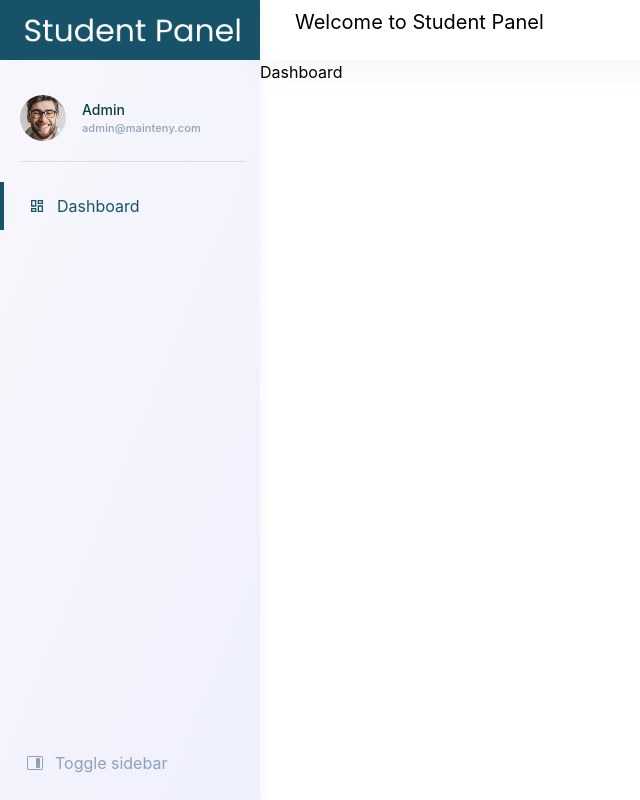
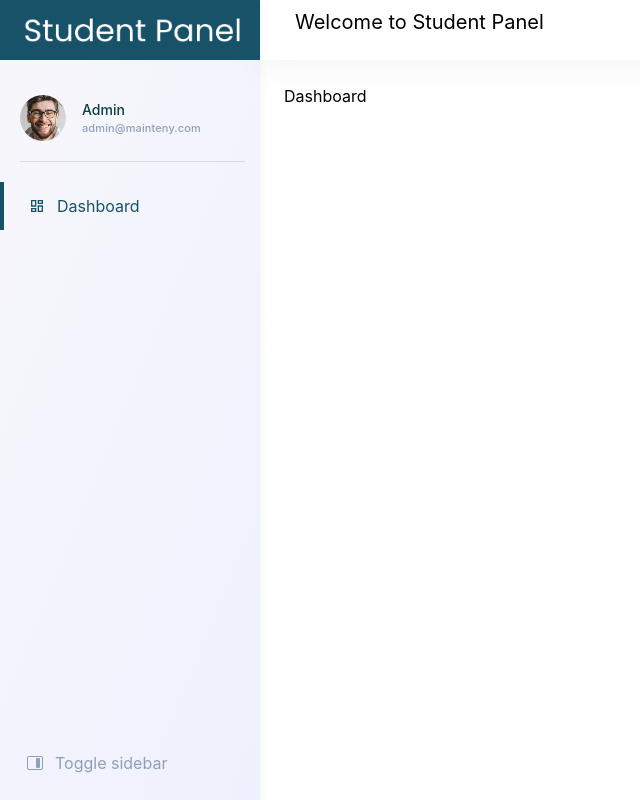
Before and after one commit to vinoth-berkmons/student-panel, a React (Create React App) app: page /dashboard in a window 1280 px wide. Shown: the whole page, without its empty margins (0-640 px from the left). Built offline with nearby package versions, Linux system fonts and the light colour scheme.

Commit message:
app inner container padding added

```diff
--- a/src/layout/components/content/Content.tsx
+++ b/src/layout/components/content/Content.tsx
@@ -8,7 +8,7 @@ import React, { FC } from "react"
  */
 const Content: FC = ({ children }) => {
     return (
-        <div>
+        <div className="mt-6 ml-6 mr-6">
             {children}
         </div>
     )
```
